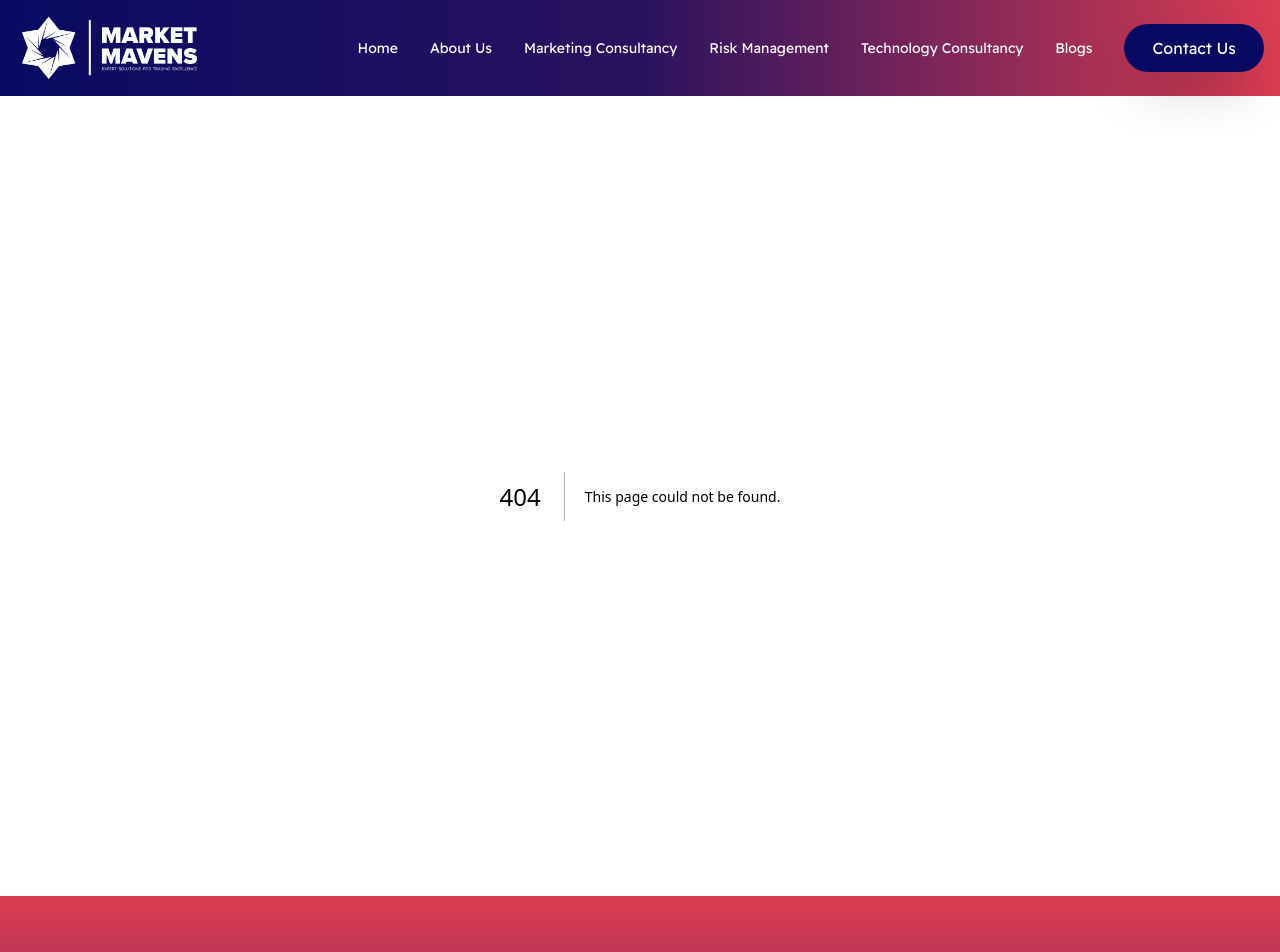
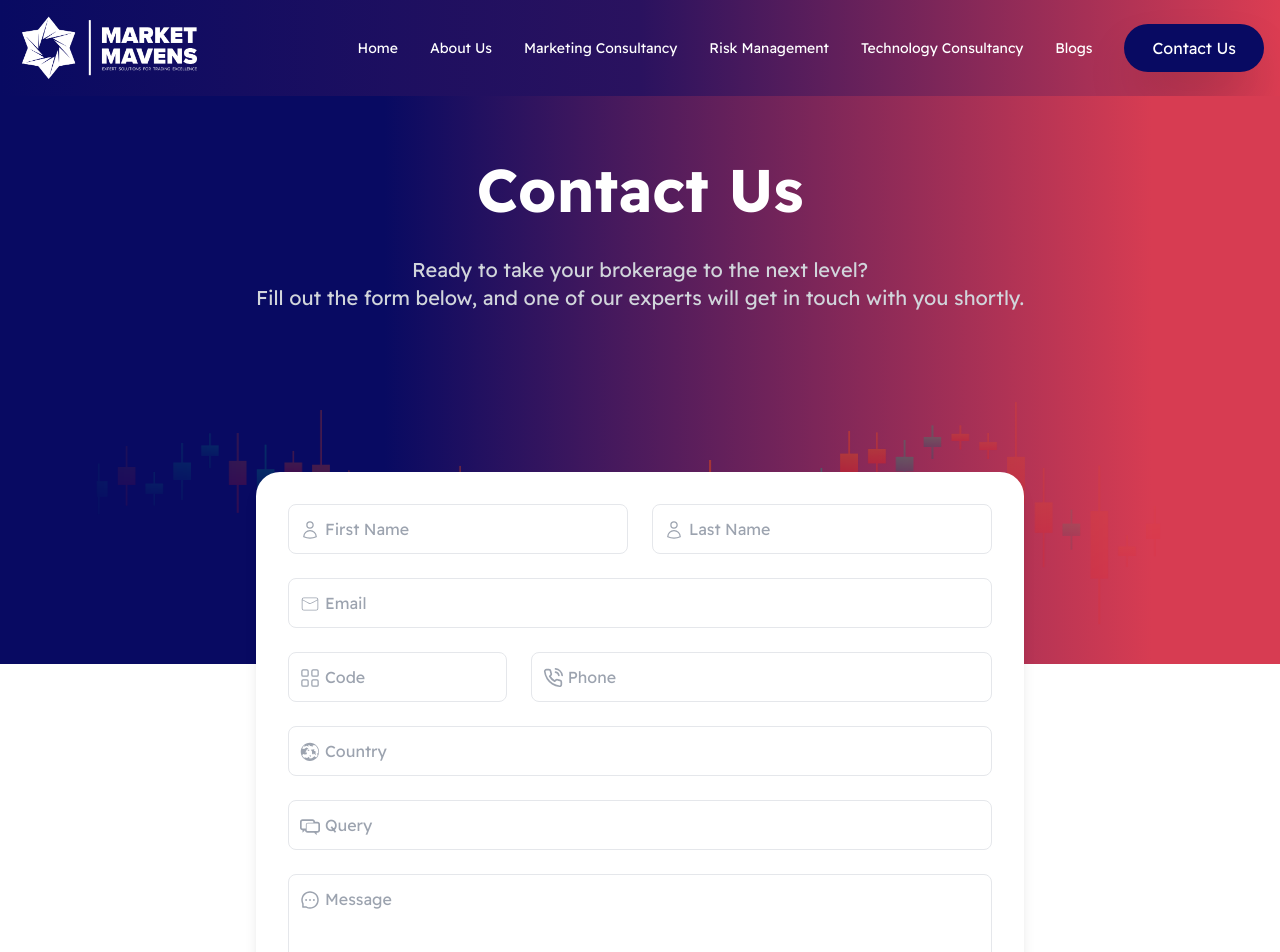
Before and after one commit to mzeeshanfayyaz93/mm, a Next.js app: page /contact in a window 1280 px wide. Before the commit this address had no page. Shown: the top 952 px of the page. Built offline with nearby package versions, Linux system fonts and the light colour scheme.

Commit message:
changes contact us page

```diff
--- /dev/null
+++ b/src/app/components/ContactUs/Hero.jsx
@@ -0,0 +1,136 @@
+import { UserIcon } from '@heroicons/react/24/outline';
+import Image from 'next/image';
+import { CiMail } from 'react-icons/ci';
+import { BsGrid } from "react-icons/bs";
+import { FiPhoneCall } from "react-icons/fi";
+import { GiWorld } from "react-icons/gi";
+import { TiMessages } from "react-icons/ti";
+import { AiOutlineMessage } from "react-icons/ai";
+
+const ContactUsHeroSection = () => {
+    return (
+        <div>
+            <section className="bg-gradient-to-r from-[#080a62] from-30%  to-secondary to-90% pt-16 md:px-4 text-white relative">
+                <div className="max-w-6xl mx-auto text-center lg:text-left">
+                    <h1 className="text-3xl md:text-5xl xl:text-6xl font-bold mb-4 text-center md:leading-normal">
+                        Contact Us
+                    </h1>
+                    <p className="text-sm md:ext-lg xl:text-xl text-gray-300 mb-8 text-center p-5">
+                        Ready to take your brokerage to the next level?<br />
+                        Fill out the form below, and one of our experts will get in touch with you shortly.
+                    </p>
+                </div>
+                <div className="relative mt-10 lg:mt-0 flex justify-center">
+                    <div className="relative w-full md:h-[300px]">
+                        <img
+                            src="/images/contact-us/banner.webp"
+                            alt="Trading Summary"
+                            fill
+                            className="w-full h-full"
+                        />
+                    </div>
+                </div>
+            </section>
+            {/* Form Section */}
+            <div className=' relative -top-48'>
+                <div className="bg-white relative text-gray-700 rounded-3xl shadow-lg p-8 max-w-3xl mx-auto">
+                    <form>
+                        {/* First Name & Last Name */}
+                        <div className="grid grid-cols-1 md:grid-cols-2 gap-6 mb-6">
+                            <div className='relative'>
+                                <UserIcon className='absolute top-4 left-3 text-gray-400 h-5 w-5' />
+                                <input
+                                    type="text"
+                                    className="w-full px-4 py-3 pl-9 border rounded-lg text-gray-700 focus:outline-none focus:ring-2 focus:ring-primary"
+                                    placeholder="First Name"
+                                />
+                            </div>
+                            <div className=' relative'>
+                                <UserIcon className='absolute top-4 left-3 text-gray-400 h-5 w-5' />
+                                <input
+                                    type="text"
+                                    className="w-full px-4 py-3 pl-9 border rounded-lg text-gray-700 focus:outline-none focus:ring-2 focus:ring-primary"
+                                    placeholder="Last Name"
+                                />
+                            </div>
+                        </div>
+
+                        {/* Email & Phone */}
+                        <div className="grid relative grid-cols-1 gap-6 mb-6">
+                            <CiMail className='absolute top-4 left-3 text-gray-400 h-5 w-5' />
+                            <input
+                                type="email"
+                                className="w-full px-4 py-3 pl-9 border rounded-lg text-gray-700 focus:outline-none focus:ring-2 focus:ring-primary"
+                                placeholder="Email"
+                            />
+                        </div>
+
+                        <div className="grid grid-cols-3 gap-6 mb-6">
+                            <div className=' relative'>
+                                <BsGrid className='absolute top-4 left-3 text-gray-400 h-5 w-5' />
+                                <input
+                                    type="email"
+                                    className="w-full px-4 py-3 pl-9 border rounded-lg text-gray-700 focus:outline-none focus:ring-2 focus:ring-primary"
+                                    placeholder="Code"
+                                />
+                            </div>
+                            <div className='col-span-2 relative'>
+                                <FiPhoneCall className='absolute top-4 left-3 text-gray-400 h-5 w-5' />
+                                <input
+                                    type="text"
+                                    className="w-full px-4 py-3 pl-9 border rounded-lg text-gray-700 focus:outline-none focus:ring-2 focus:ring-primary"
+                                    placeholder="Phone"
+                                />
+                            </div>
+                        </div>
+
+                        {/* Country & Query */}
+                        <div className="grid grid-cols-1 gap-6 mb-6">
+                            <div className='relative'>
+                                <GiWorld className='absolute top-4 left-3 text-gray-400 h-5 w-5' />
+                                <input
+                                    type="text"
+                                    className="w-full px-4 pl-9 py-3 border rounded-lg text-gray-700 focus:outline-none focus:ring-2 focus:ring-primary"
+                                    placeholder="Country"
+                                />
+                            </div>
+                            <div className=' relative'>
+                                <TiMessages className='absolute top-4 left-3 text-gray-400 h-5 w-5' />
+                                <input
+                                    type="text"
+                                    className="w-full px-4 pl-9 py-3 border rounded-lg text-gray-700 focus:outline-none focus:ring-2 focus:ring-primary"
+                                    placeholder="Query"
+                                />
+                            </div>
+                        </div>
+
+                        {/* Message */}
+                        <div className="mb-6 relative">
+                            <AiOutlineMessage className='absolute top-4 left-3 text-gray-400 h-5 w-5' />
+                            <textarea
+                                className="w-full px-4 py-3 pl-9 border rounded-lg text-gray-700 focus:outline-none focus:ring-2 focus:ring-primary"
+                                rows="4"
+                                placeholder="Message"
+                            ></textarea>
+                        </div>
+
+                        {/* Submit Button */}
+                        <div className="text-center -mb-12">
+                            <button
+                                type="submit"
+                                className="bg-gradient-to-r from-[#080a62] to-[#dc3d52] text-white font-semibold py-3 px-8 rounded-full text-lg"
+                            >
+                                Submit
+                            </button>
+                        </div>
+                    </form>
+                </div>
+                <div className='my-10'>
+                    <img className='w-[400px] mx-auto ' src="/social.svg" alt="" />
+                </div>
+            </div>
+        </div>
+    );
+};
+
+export default ContactUsHeroSection
--- a/src/app/components/Header.jsx
+++ b/src/app/components/Header.jsx
@@ -50,7 +50,7 @@ const Header = () => {
           ))}
              {/* Log in Button for Desktop */}
         <div className="hidden lg:flex lg:flex-1 lg:justify-end">
-          <Link href="#" className="bg-primary rounded-full py-3 px-7 text-white shadow-2xl hover:bg-white hover:text-primary">
+          <Link href="/contact" className="bg-primary rounded-full py-3 px-7 text-white shadow-2xl hover:bg-white hover:text-primary">
             Contact Us
           </Link>
         </div>
@@ -93,7 +93,7 @@ const Header = () => {
                 </div>
                 <div className="py-6">
                   <Link
-                    href="#"
+                    href="/contact"
                     className="bg-gradient rounded-full py-3 px-5 text-white w-96"
                   >
                     Contact Us
--- /dev/null
+++ b/src/app/contact/page.jsx
@@ -0,0 +1,25 @@
+import AboutHeroSection from '../components/About/AboutHeroSection';
+import OverviewSection from '../components/About/OverviewSection';
+import FintechSection from '../components/About/FintechSection';
+import ContactUsHeroSection from '../components/ContactUs/Hero';
+
+
+export const metadata = {
+  title: 'Contact Us - Expert Solutions for Trading Excellence',
+  description:
+    'Learn more about our team of experienced professionals and how we deliver innovative solutions in the fintech sector. Discover why we are a trusted partner in driving growth and profitability for brokers worldwide.',
+};
+
+export default function ContactUs() {
+  return (
+    <main>
+      <ContactUsHeroSection />
+      {/* <OverviewSection />
+      <FintechSection
+        title="Fintech is Our Realm!"
+        description="Our seasoned experts provide bespoke consultancy, exclusively empowering online trading brokers to thrive."
+        buttonText="Book a Consultation"
+      /> */}
+    </main>
+  );
+}
```
Also changed, not shown: public/images/contact-us/banner.webp (added), public/social.svg (added).
